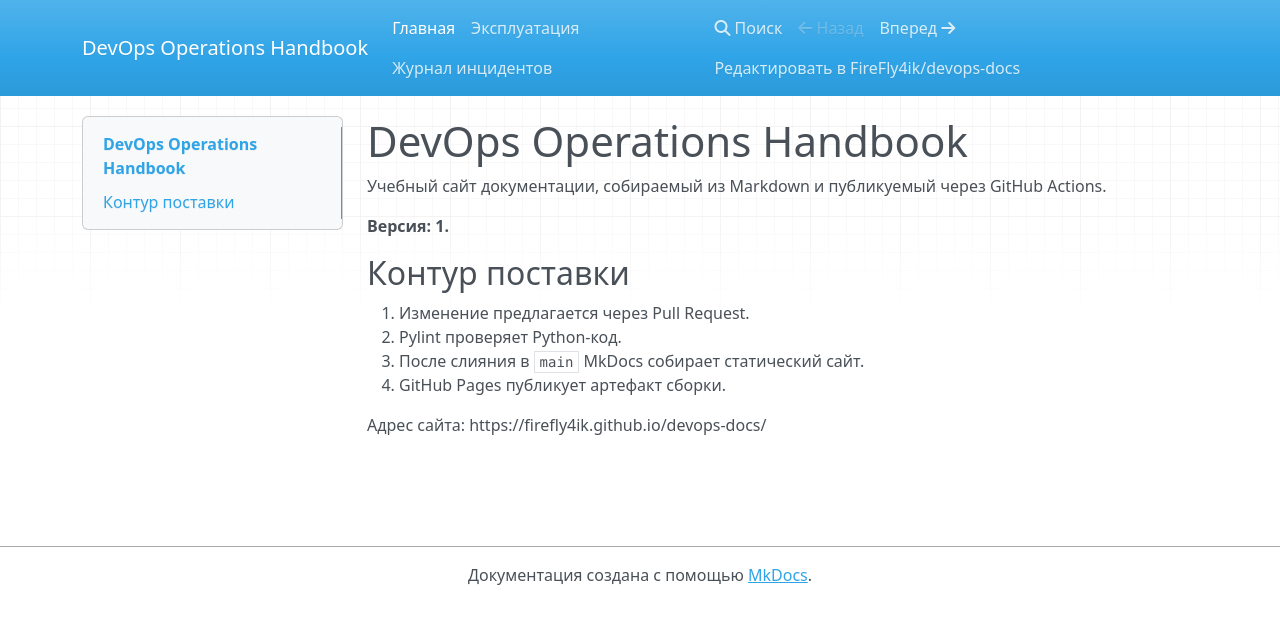
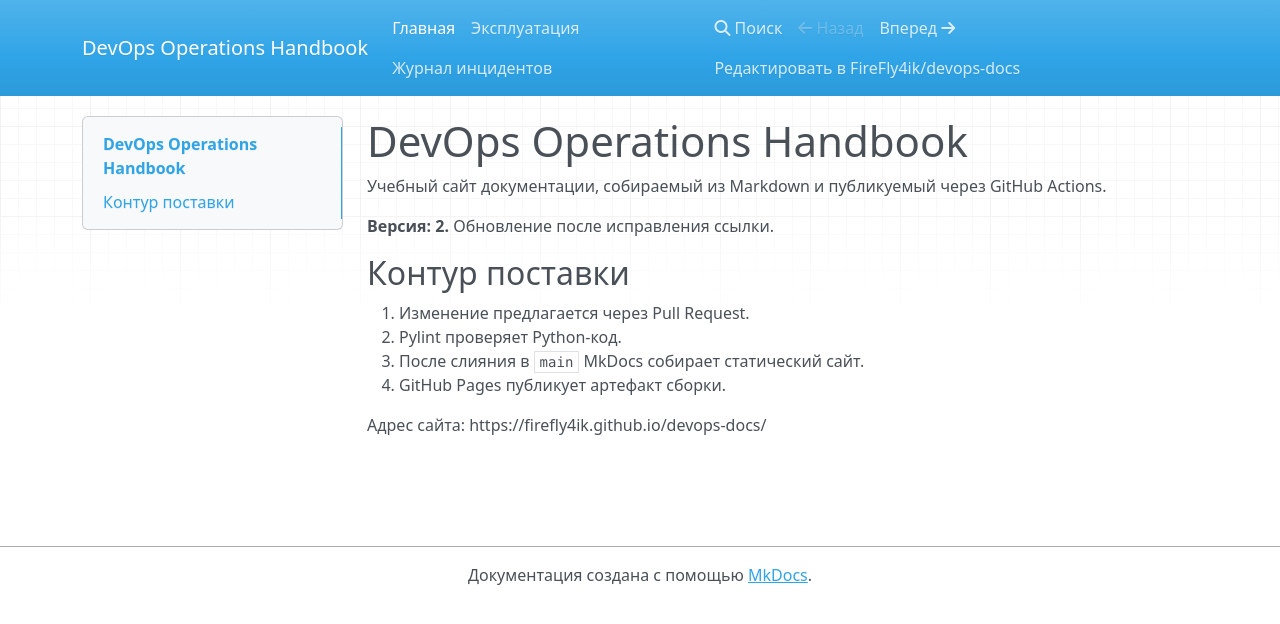
Before and after one commit to FireFly4ik/devops-docs, an MkDocs documentation site: the page built from docs/index.md, in a window 1280 px wide. Shown: the top 624 px of the page. Built offline with MkDocs 1.6.1, drawn with Linux system fonts in a browser that asks for light colours; nearby versions of some CDN libraries.

```diff
--- a/docs/index.md
+++ b/docs/index.md
@@ -2,7 +2,7 @@
 
 Учебный сайт документации, собираемый из Markdown и публикуемый через GitHub Actions.
 
-**Версия: 1.**
+**Версия: 2.** Обновление после исправления ссылки.
 
 ## Контур поставки
 
```
Also changed, not shown: docs/runbook.md (+4 -0 lines).
